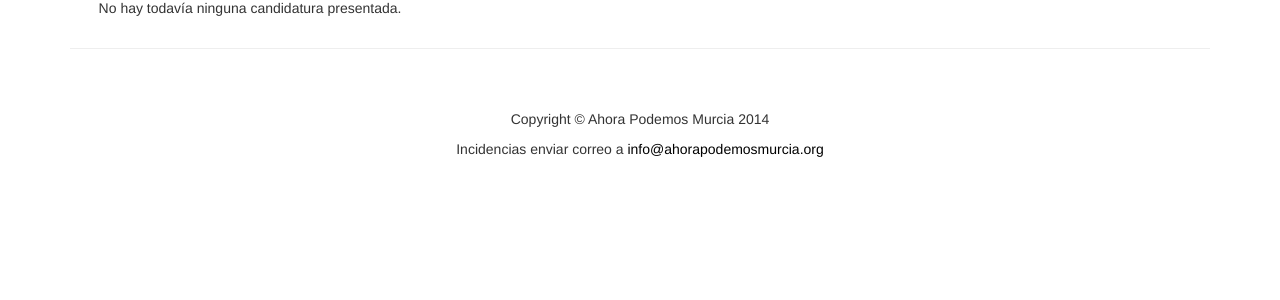
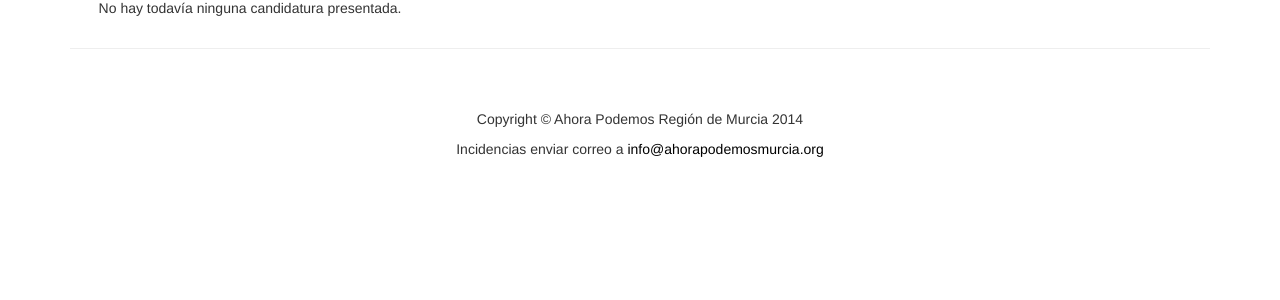
Before and after one commit to pedroluislopez/candidaturas, a Django app: page / in a window 1280 px wide. Shown: the part 448-748 px from the top of the page. Run offline with Django 3.2, Linux system fonts and the light colour scheme; data that the repository does not hold is empty; some libraries are stand-ins or nearby versions.

Commit message:
Algunos cambios en el copyright

```diff
--- a/candidatos/templates/base.html
+++ b/candidatos/templates/base.html
@@ -9,7 +9,7 @@
     <meta http-equiv="X-UA-Compatible" content="IE=edge">
     <meta name="viewport" content="width=device-width, initial-scale=1">
     <meta name="description" content="{% block description %}Candidatos y candidatas de Ahora Podemos Región de Murcia{% endblock %}">
-    <meta name="author" content="Ahora Podemos Murcia">
+    <meta name="author" content="Ahora Podemos Región de Murcia">
 
     <title>Candidatos y candidatas de Ahora Podemos Región de Murcia{% block title %}{% endblock %}</title>
 
@@ -67,7 +67,7 @@
         <footer>
             <div class="row">
                 <div class="col-lg-12">
-                    <p><center>Copyright &copy; Ahora Podemos Murcia 2014</center></p>
+                    <p><center>Copyright &copy; Ahora Podemos Región de Murcia 2014</center></p>
                     <p><center>Incidencias enviar correo a <a href="mailto: info@ahorapodemosmurcia.org">info@ahorapodemosmurcia.org</a></center></p>
                 </div>
                 <!-- /.col-lg-12 -->
```
